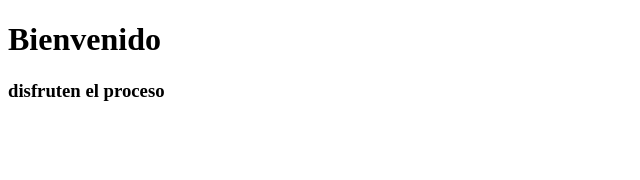
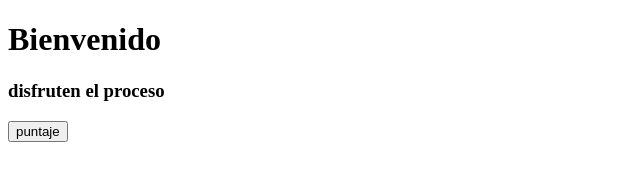
Before and after one commit to Fedegz1999/DesafioLatamEquipo, a plain HTML site: page index.html in a window 1280 px wide. Shown: the whole page, without its empty margins (0-640 px from the left). Drawn offline with Linux system fonts and the light colour scheme.

Commit message:
se agrego un bottom

```diff
--- a/index.html
+++ b/index.html
@@ -12,6 +12,6 @@
     <h1>Bienvenido</h1>
 
     <h3>disfruten el proceso</h3>
-
+<button>puntaje</button>
 </body>
 </html>
```
